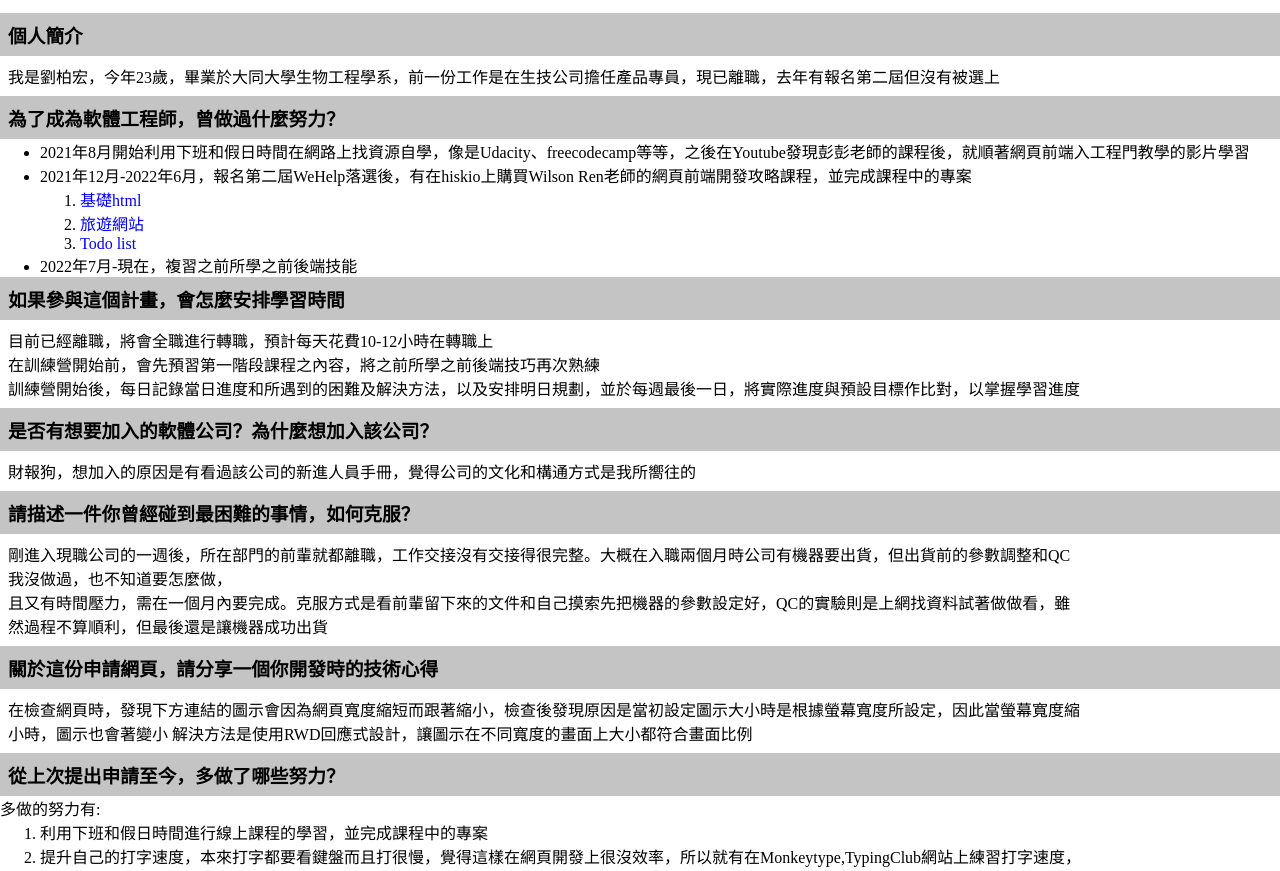
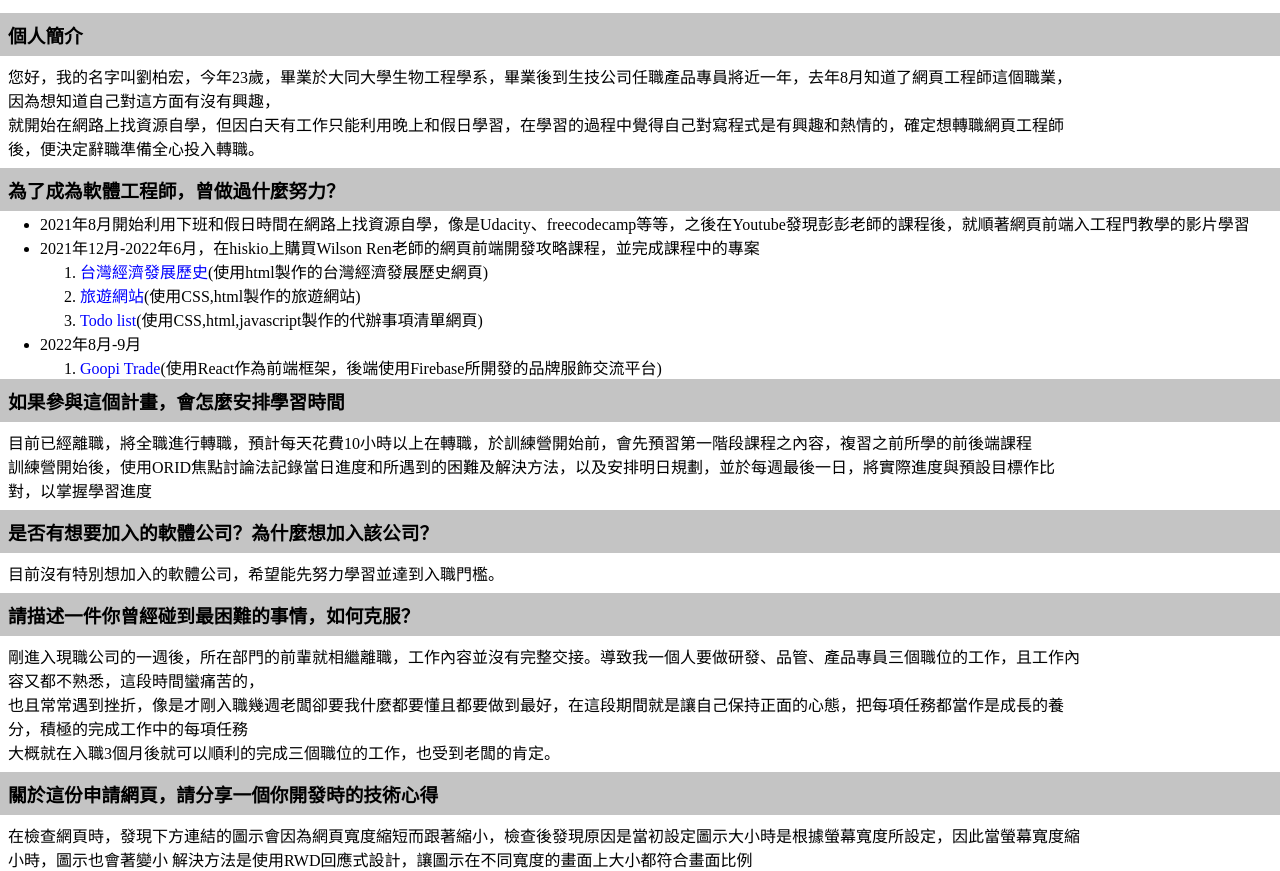
Before and after one commit to lokf9527/frontend-project, a plain HTML site: page wehelp/index.html in a window 1280 px wide. Shown: the part 54-925 px from the top of the page. Drawn offline with Linux system fonts and the light colour scheme.

Commit message:
Update index.html

```diff
--- a/wehelp/index.html
+++ b/wehelp/index.html
@@ -19,7 +19,8 @@
     <main>
       <h3>個人簡介</h3>
       <p>
-        我是劉柏宏，今年23歲，畢業於大同大學生物工程學系，前一份工作是在生技公司擔任產品專員，現已離職，去年有報名第二屆但沒有被選上
+        您好，我的名字叫劉柏宏，今年23歲，畢業於大同大學生物工程學系，畢業後到生技公司任職產品專員將近一年，去年8月知道了網頁工程師這個職業，因為想知道自己對這方面有沒有興趣，<br />
+        就開始在網路上找資源自學，但因白天有工作只能利用晚上和假日學習，在學習的過程中覺得自己對寫程式是有興趣和熱情的，確定想轉職網頁工程師後，便決定辭職準備全心投入轉職。
       </p>
       <h3>為了成為軟體工程師，曾做過什麼努力？</h3>
       <ul>
@@ -27,49 +28,56 @@
           2021年8月開始利用下班和假日時間在網路上找資源自學，像是Udacity、freecodecamp等等，之後在Youtube發現彭彭老師的課程後，就順著網頁前端入工程門教學的影片學習
         </li>
         <li>
-          2021年12月-2022年6月，報名第二屆WeHelp落選後，有在hiskio上購買Wilson
+          2021年12月-2022年6月，在hiskio上購買Wilson
           Ren老師的網頁前端開發攻略課程，並完成課程中的專案
           <ol>
             <li>
               <a
                 href="https://lokf9527.github.io/frontend-project/Taiwan%20project/index.html"
                 target="_blank"
-                >基礎html</a
-              >
+                >台灣經濟發展歷史</a
+              >(使用html製作的台灣經濟發展歷史網頁)
             </li>
             <li>
               <a
                 href="https://lokf9527.github.io/frontend-project//hawai/index.html"
                 target="_blank"
                 >旅遊網站</a
-              >
+              >(使用CSS,html製作的旅遊網站)
             </li>
             <li>
               <a
                 href="https://lokf9527.github.io/frontend-project/TODO%20list/index.html"
                 target="_blank"
                 >Todo list</a
-              >
+              >(使用CSS,html,javascript製作的代辦事項清單網頁)
             </li>
           </ol>
         </li>
-        <li>2022年7月-現在，複習之前所學之前後端技能</li>
+        <li>
+          2022年8月-9月
+          <ol>
+            <li>
+              <a href="https://goopitrade.web.app/posts" target="_blank"
+                >Goopi Trade</a
+              >(使用React作為前端框架，後端使用Firebase所開發的品牌服飾交流平台)
+            </li>
+          </ol>
+        </li>
       </ul>
 
       <h3>如果參與這個計畫，會怎麼安排學習時間</h3>
       <p>
-        目前已經離職，將會全職進行轉職，預計每天花費10-12小時在轉職上<br />
-        在訓練營開始前，會先預習第一階段課程之內容，將之前所學之前後端技巧再次熟練<br />
-        訓練營開始後，每日記錄當日進度和所遇到的困難及解決方法，以及安排明日規劃，並於每週最後一日，將實際進度與預設目標作比對，以掌握學習進度
+        目前已經離職，將全職進行轉職，預計每天花費10小時以上在轉職，於訓練營開始前，會先預習第一階段課程之內容，複習之前所學的前後端課程<br />
+        訓練營開始後，使用ORID焦點討論法記錄當日進度和所遇到的困難及解決方法，以及安排明日規劃，並於每週最後一日，將實際進度與預設目標作比對，以掌握學習進度
       </p>
       <h3>是否有想要加入的軟體公司？為什麼想加入該公司？</h3>
-      <p>
-        財報狗，想加入的原因是有看過該公司的新進人員手冊，覺得公司的文化和構通方式是我所嚮往的
-      </p>
+      <p>目前沒有特別想加入的軟體公司，希望能先努力學習並達到入職門檻。</p>
       <h3>請描述一件你曾經碰到最困難的事情，如何克服？</h3>
       <p>
-        剛進入現職公司的一週後，所在部門的前輩就都離職，工作交接沒有交接得很完整。大概在入職兩個月時公司有機器要出貨，但出貨前的參數調整和QC我沒做過，也不知道要怎麼做，<br />
-        且又有時間壓力，需在一個月內要完成。克服方式是看前輩留下來的文件和自己摸索先把機器的參數設定好，QC的實驗則是上網找資料試著做做看，雖然過程不算順利，但最後還是讓機器成功出貨
+        剛進入現職公司的一週後，所在部門的前輩就相繼離職，工作內容並沒有完整交接。導致我一個人要做研發、品管、產品專員三個職位的工作，且工作內容又都不熟悉，這段時間蠻痛苦的，<br />
+        也且常常遇到挫折，像是才剛入職幾週老闆卻要我什麼都要懂且都要做到最好，在這段期間就是讓自己保持正面的心態，把每項任務都當作是成長的養分，積極的完成工作中的每項任務<br />
+        大概就在入職3個月後就可以順利的完成三個職位的工作，也受到老闆的肯定。
       </p>
       <h3>關於這份申請網頁，請分享一個你開發時的技術心得</h3>
       <p>
@@ -77,17 +85,13 @@
         解決方法是使用RWD回應式設計，讓圖示在不同寬度的畫面上大小都符合畫面比例
       </p>
       <h3>從上次提出申請至今，多做了哪些努力？</h3>
-      <div>多做的努力有:</div>
-      <ol>
-        <li>利用下班和假日時間進行線上課程的學習，並完成課程中的專案</li>
-        <li>
-          提升自己的打字速度，本來打字都要看鍵盤而且打很慢，覺得這樣在網頁開發上很沒效率，所以就有在Monkeytype,TypingClub網站上練習打字速度，<br />
-          目前可以不看鍵盤打字，速度大約在39wpm左右
-        </li>
-      </ol>
+      <p>
+        實際做出一個品牌服飾交流網頁，使用React作為前端框架，使用Firebase作為後端並進行部屬
+      </p>
       <h3>其他想要對我們說的事情？</h3>
       <p>
-        上次申請落選後，就發現了自己還有許多不足的地方，也利用這8個月的時間進行補足，我認為我已經準備好來加入WeHelp軟體工程師扶持計畫，希望這次能成功入選
+        上次申請落選後，發現可能是自己所提供的專案過於簡單，無法展現自己這段時間所學，因此就利用幾週時間完成了一個品牌服飾交流網頁的專案，<br />
+        我認為我已經準備好來加入WeHelp軟體工程師扶持計畫，希望這次能成功入選
       </p>
     </main>
     <footer>
```
